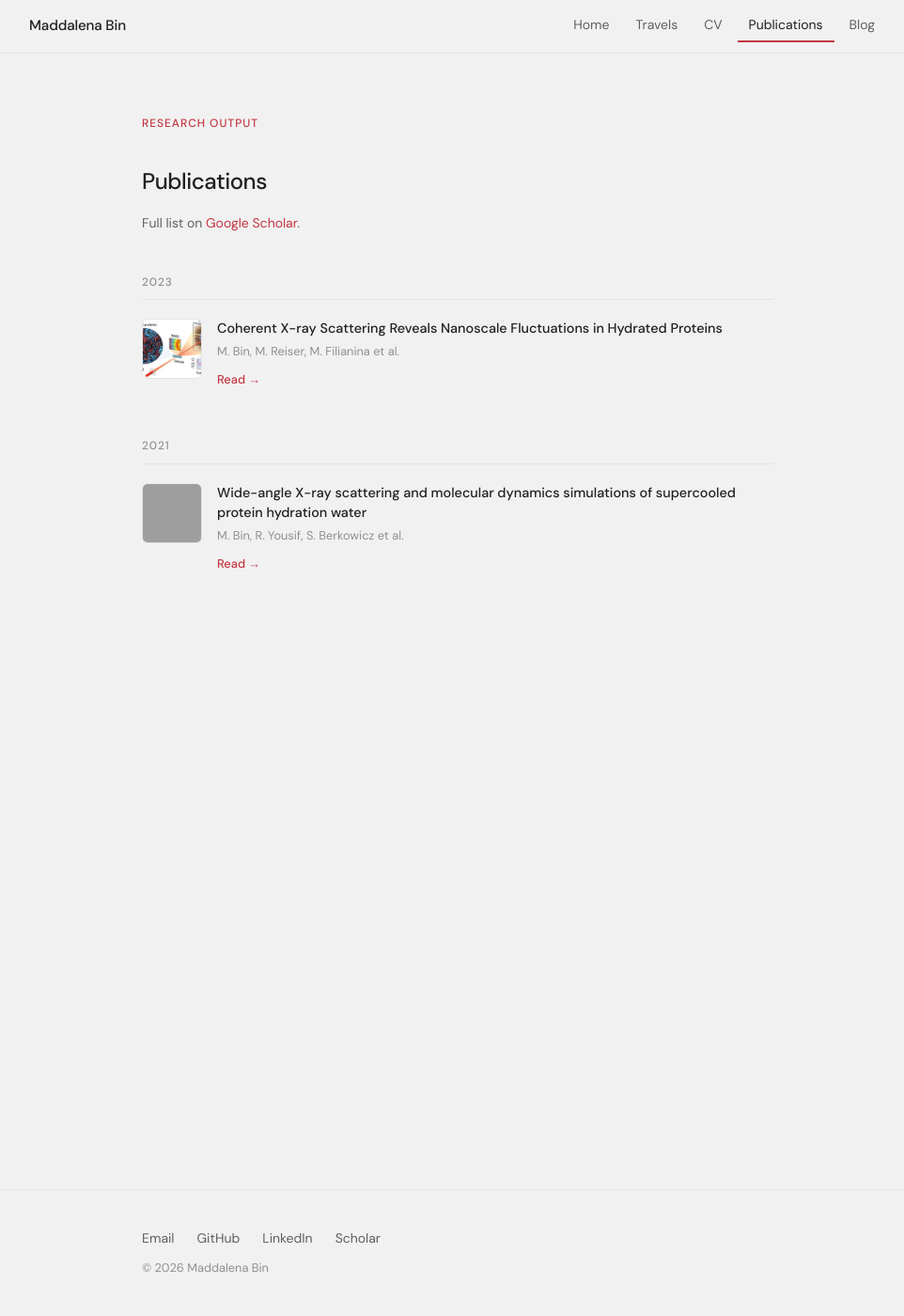
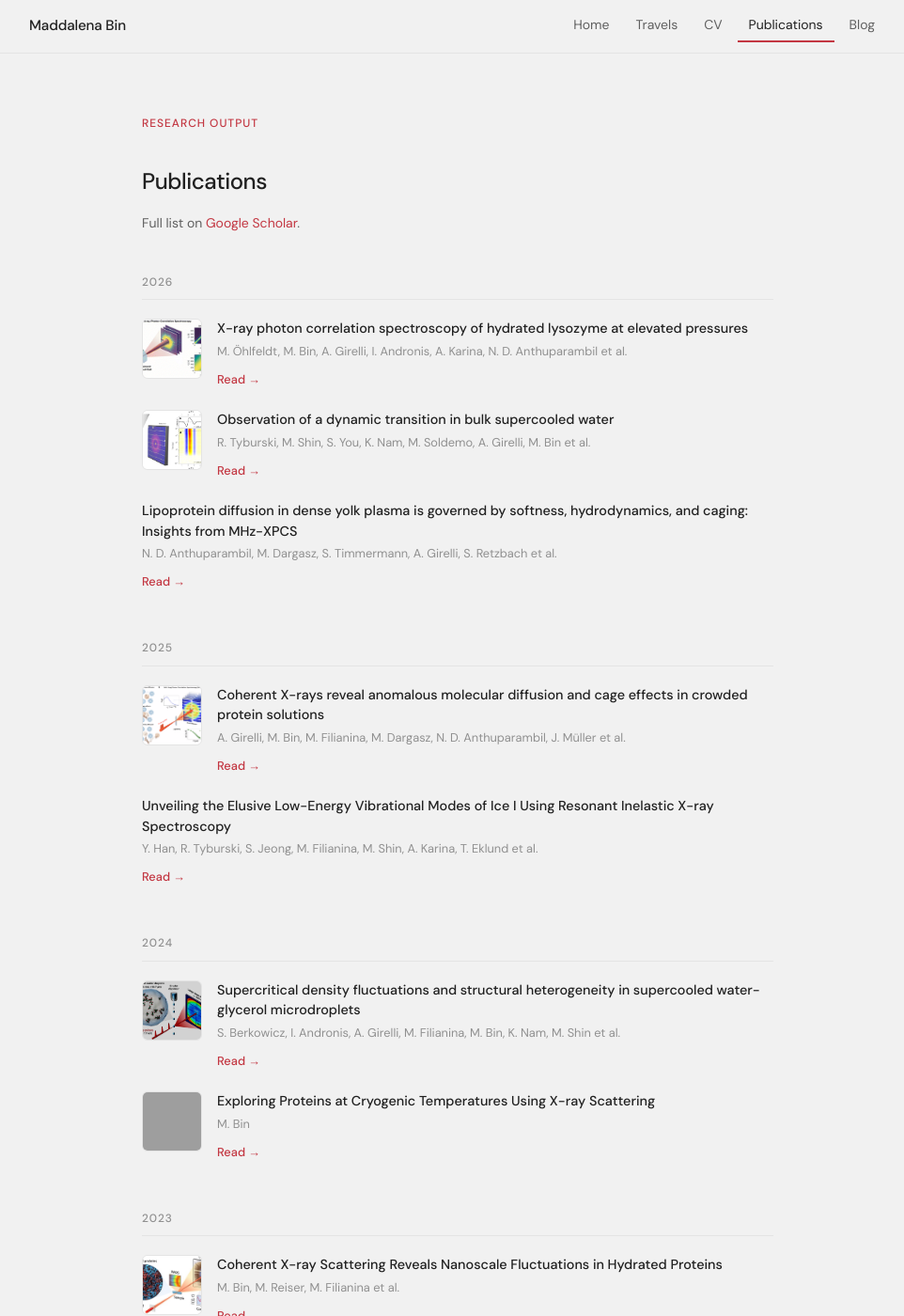
Before and after one commit to maddalenabin/maddalenabin.github.io, a Jekyll site: the page built from publications.html, in a window 1280 px wide and 1400 px high. Shown: the whole window at 94% size, without its empty margins (153-1115 px from the left). Built offline with Jekyll 4.4.1, drawn with Linux system fonts in a browser that asks for light colours; some of the changed text lies outside the part shown; grey boxes are pictures that could not be loaded.

Commit message:
new publications

```diff
--- a/_data/publications.yml
+++ b/_data/publications.yml
@@ -1,11 +1,74 @@
+- year: "2026"
+  title: "X-ray photon correlation spectroscopy of hydrated lysozyme at elevated pressures"
+  authors: "M. Öhlfeldt, M. Bin, A. Girelli, I. Andronis, A. Karina, N. D. Anthuparambil et al."
+  image: /images/papers/pccp_2026.gif
+  url: https://pubs.rsc.org/en/content/articlehtml/2026/cp/d5cp04829j
+
+- year: "2026"
+  title: "Observation of a dynamic transition in bulk supercooled water"
+  authors: "R. Tyburski, M. Shin, S. You, K. Nam, M. Soldemo, A. Girelli, M. Bin et al."
+  image: /images/papers/nat_phys_2026.png
+  url: https://www.nature.com/articles/s41567-025-03112-3
+
+- year: "2026"
+  title: "Lipoprotein diffusion in dense yolk plasma is governed by softness, hydrodynamics, and caging: Insights from MHz-XPCS"
+  authors: "N. D. Anthuparambil, M. Dargasz, S. Timmermann, A. Girelli, S. Retzbach et al."
+  url: https://www.pnas.org/doi/full/10.1073/pnas.2519681123
+
+- year: "2025"
+  title: "Coherent X-rays reveal anomalous molecular diffusion and cage effects in crowded protein solutions"
+  authors: "A. Girelli, M. Bin, M. Filianina, M. Dargasz, N. D. Anthuparambil, J. Müller et al."
+  image: /images/papers/nat_comm_2025.png
+  url: https://www.nature.com/articles/s41467-025-66972-6
+
+- year: "2025"
+  title: "Unveiling the Elusive Low-Energy Vibrational Modes of Ice I Using Resonant Inelastic X-ray Spectroscopy"
+  authors: "Y. Han, R. Tyburski, S. Jeong, M. Filianina, M. Shin, A. Karina, T. Eklund et al."
+  url: https://pubs.acs.org/doi/abs/10.1021/acs.jpcc.5c05638
+
+- year: "2024"
+  title: "Supercritical density fluctuations and structural heterogeneity in supercooled water-glycerol microdroplets"
+  authors: "S. Berkowicz, I. Andronis, A. Girelli, M. Filianina, M. Bin, K. Nam, M. Shin et al."
+  image: /images/papers/sharon_glycerol.jpeg
+  url: https://www.nature.com/articles/s41467-024-54985-0
+
+- year: "2024"
+  title: "Exploring Proteins at Cryogenic Temperatures Using X-ray Scattering"
+  authors: "M. Bin"
+  image: /images/papers/thesis.png
+  url: https://www.diva-portal.org/smash/record.jsf?pid=diva2:1915803
+
 - year: "2023"
   title: "Coherent X-ray Scattering Reveals Nanoscale Fluctuations in Hydrated Proteins"
   authors: "M. Bin, M. Reiser, M. Filianina et al."
   image: /images/papers/xpcs-mio.jpeg
   url: https://pubs.acs.org/doi/10.1021/acs.jpcb.3c02492
 
+- year: "2023"
+  title: "Nanocrystallites Modulate Intermolecular Interactions in Cryoprotected Protein Solutions"
+  authors: "M. Filianina, M. Bin, S. Berkowicz, M. Reiser et al."
+  image: /images/papers/nanocrystal.jpeg
+  url: https://pubs.acs.org/doi/10.1021/acs.jpcb.3c01050
+
+- year: "2022"
+  title: "Resolving molecular diffusion and aggregation of antibody proteins with megahertz X-ray free-electron laser pulses"
+  authors: "M. Reiser, A. Girelli, A. Ragulskaya, S. Das, S. Berkowicz, M. Bin et al."
+  image: /images/papers/mario.jpeg
+  url: https://www.nature.com/articles/s41467-022-33154-7
+
+- year: "2022"
+  title: "Nanofocused x-ray photon correlation spectroscopy"
+  authors: "S. Berkowicz, S. Das, M. Reiser, M. Filianina, M. Bin et al."
+  image: /images/papers/sharon-focus.jpeg
+  url: https://journals.aps.org/prresearch/abstract/10.1103/PhysRevResearch.4.L032012
+
 - year: "2021"
   title: "Wide-angle X-ray scattering and molecular dynamics simulations of supercooled protein hydration water"
   authors: "M. Bin, R. Yousif, S. Berkowicz et al."
   image: /images/papers/paper1.png
   url: https://pubs.rsc.org/en/content/articlehtml/2021/cp/d1cp02126e
+
+- year: "2020"
+  title: "Investigating the role of water in the protein dynamic transition"
+  authors: "M. Bin"
+  url: https://www.diva-portal.org/smash/record.jsf?pid=diva2:1413019
```
Also changed, not shown: images/papers/nat_comm_2025.png (added), images/papers/nat_phys_2026.png (added), images/papers/pccp_2026.gif (added).
